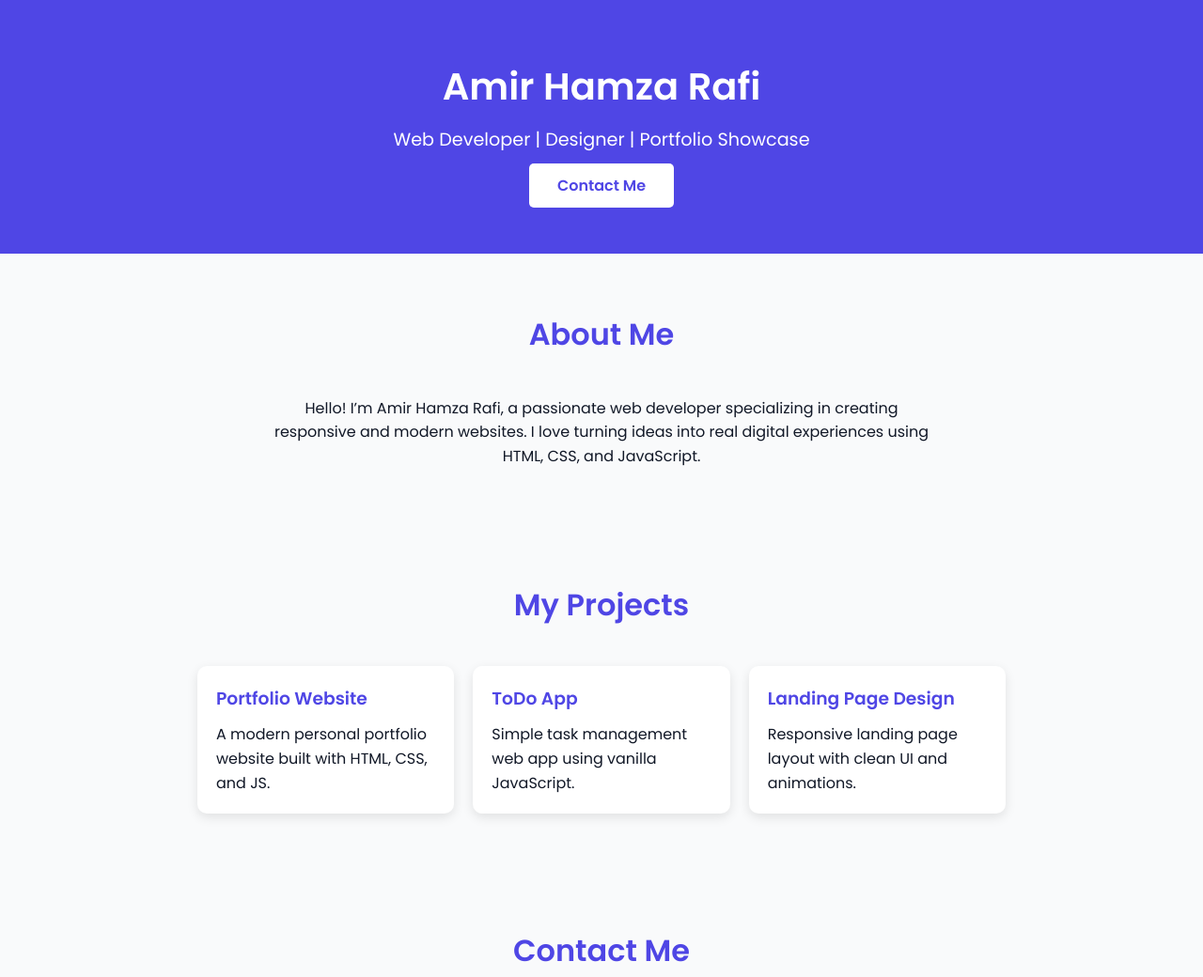
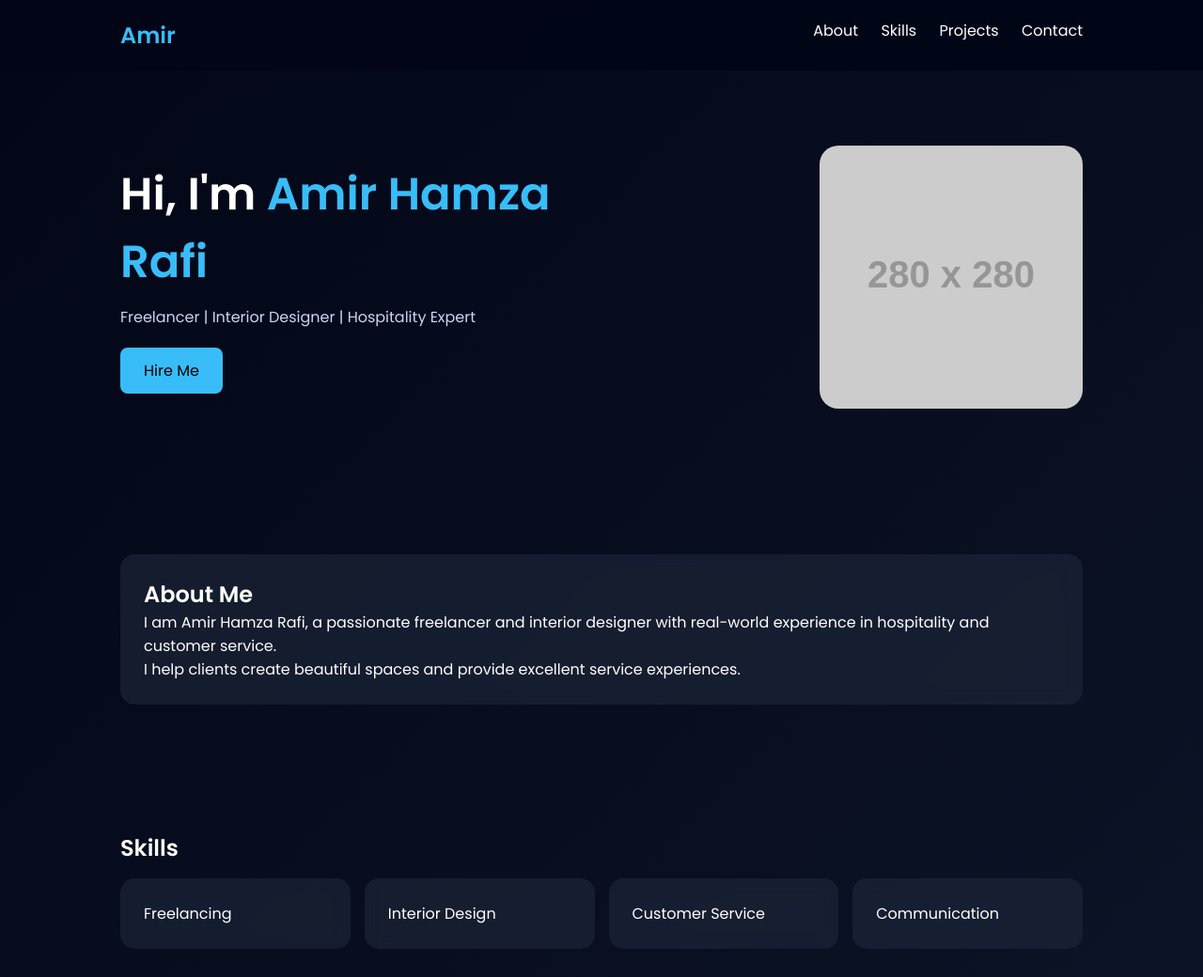
Before and after one commit to amirhamzarafi625/Amir-Hamza-Rafi, a plain HTML site: page index.html in a window 1280 px wide. Shown: the top 1040 px of the page at 94% size. Drawn offline with Linux system fonts and the light colour scheme; placeholder pictures from the web are drawn by us.

Commit message:
Update index.html

```diff
--- a/index.html
+++ b/index.html
@@ -3,206 +3,241 @@
 <head>
 <meta charset="UTF-8">
 <meta name="viewport" content="width=device-width, initial-scale=1.0">
+
 <title>Amir Hamza Rafi | Portfolio</title>
 
-  <!-- Google Fonts -->
-  <link href="https://fonts.googleapis.com/css2?family=Poppins:wght@400;600&display=swap" rel="stylesheet">
+<link href="https://fonts.googleapis.com/css2?family=Poppins:wght@300;400;600&display=swap" rel="stylesheet">
 
-  <!-- Styles -->
 <style>
-    :root {
-      --primary: #4f46e5;
-      --dark: #111827;
-      --light: #f9fafb;
+* {
+    margin: 0;
+    padding: 0;
+    box-sizing: border-box;
 }
 
-    * {
-      box-sizing: border-box;
-      margin: 0;
-      padding: 0;
-      font-family: 'Poppins', sans-serif;
+html {
+    scroll-behavior: smooth;
 }
 
 body {
-      background: var(--light);
-      color: var(--dark);
-      line-height: 1.6;
+    font-family: 'Poppins', sans-serif;
+    background: linear-gradient(135deg, #020617, #0f172a);
+    color: white;
 }
 
-    a {
-      color: var(--primary);
-      text-decoration: none;
+/* NAVBAR */
+nav {
+    display: flex;
+    justify-content: space-between;
+    padding: 20px 10%;
+    background: rgba(2,6,23,0.9);
+    backdrop-filter: blur(10px);
+    position: sticky;
+    top: 0;
 }
 
-    header {
-      background: var(--primary);
-      color: white;
-      padding: 60px 20px;
-      text-align: center;
+nav h2 {
+    color: #38bdf8;
 }
 
-    header h1 {
-      font-size: 2.5rem;
-      margin-bottom: 10px;
+nav a {
+    color: white;
+    margin-left: 20px;
+    text-decoration: none;
+    transition: 0.3s;
 }
 
-    header p {
-      font-size: 1.2rem;
-      margin-bottom: 20px;
+nav a:hover {
+    color: #38bdf8;
 }
 
+/* HERO */
+.hero {
+    display: flex;
+    align-items: center;
+    justify-content: space-between;
+    padding: 80px 10%;
+    flex-wrap: wrap;
+}
+
+.hero-text {
+    max-width: 500px;
+}
+
+.hero h1 {
+    font-size: 48px;
+}
+
+.hero span {
+    color: #38bdf8;
+}
+
+.hero p {
+    margin-top: 10px;
+    color: #cbd5f5;
+}
+
+.hero img {
+    width: 280px;
+    border-radius: 20px;
+}
+
+/* BUTTON */
 .btn {
-      background: white;
-      color: var(--primary);
-      padding: 12px 30px;
-      border-radius: 5px;
-      font-weight: 600;
+    display: inline-block;
+    padding: 12px 25px;
+    background: #38bdf8;
+    color: black;
+    border-radius: 8px;
+    margin-top: 20px;
+    text-decoration: none;
     transition: 0.3s;
 }
 
 .btn:hover {
-      background: #e0e7ff;
+    background: #0ea5e9;
     transform: scale(1.05);
 }
 
+/* SECTION */
 section {
-      padding: 60px 20px;
-      max-width: 900px;
-      margin: 0 auto;
+    padding: 60px 10%;
 }
 
-    section h2 {
-      text-align: center;
-      color: var(--primary);
-      font-size: 2rem;
-      margin-bottom: 40px;
+/* CARD */
+.card {
+    background: rgba(30,41,59,0.6);
+    padding: 25px;
+    margin: 15px 0;
+    border-radius: 15px;
+    backdrop-filter: blur(10px);
 }
 
-    .about p {
-      text-align: center;
-      max-width: 700px;
-      margin: 0 auto;
+/* SKILLS GRID */
+.skills {
+    display: grid;
+    grid-template-columns: repeat(auto-fit, minmax(200px, 1fr));
+    gap: 15px;
 }
 
+/* PROJECTS */
 .projects {
     display: grid;
     grid-template-columns: repeat(auto-fit, minmax(250px, 1fr));
     gap: 20px;
 }
 
-    .project {
-      background: white;
+.project-card {
+    background: #1e293b;
     padding: 20px;
     border-radius: 10px;
-      box-shadow: 0 4px 12px rgba(0,0,0,0.1);
     transition: 0.3s;
 }
 
-    .project:hover {
+.project-card:hover {
     transform: translateY(-5px);
-      box-shadow: 0 6px 16px rgba(0,0,0,0.15);
 }
 
-    .project h3 {
-      margin-bottom: 10px;
-      color: var(--primary);
-    }
-
-    .contact form {
-      display: flex;
-      flex-direction: column;
-      max-width: 500px;
-      margin: 0 auto;
-      gap: 15px;
-    }
-
-    .contact input, .contact textarea {
-      padding: 12px;
-      border-radius: 5px;
-      border: 1px solid #ccc;
-      font-size: 1rem;
-    }
-
-    .contact button {
-      background: var(--primary);
-      color: white;
-      padding: 12px;
-      border: none;
-      border-radius: 5px;
-      font-weight: 600;
-      cursor: pointer;
-      transition: 0.3s;
-    }
-
-    .contact button:hover {
-      background: #3730a3;
-      transform: scale(1.05);
-    }
-
+/* FOOTER */
 footer {
     text-align: center;
     padding: 20px;
-      background: #f3f4f6;
+    background: #020617;
+    margin-top: 30px;
 }
 
+/* MOBILE */
 @media (max-width: 768px) {
-      header h1 {
-        font-size: 2rem;
+    .hero {
+        flex-direction: column;
+        text-align: center;
     }
 
-      header p {
-        font-size: 1rem;
+    .hero img {
+        margin-top: 20px;
+    }
+
+    .hero h1 {
+        font-size: 32px;
     }
 }
 </style>
 </head>
+
 <body>
 
-  <!-- Hero Section -->
-  <header>
-    <h1>Amir Hamza Rafi</h1>
-    <p>Web Developer | Designer | Portfolio Showcase</p>
-    <a class="btn" href="#contact">Contact Me</a>
-  </header>
+<!-- NAVBAR -->
+<nav>
+    <h2>Amir</h2>
+    <div>
+        <a href="#about">About</a>
+        <a href="#skills">Skills</a>
+        <a href="#projects">Projects</a>
+        <a href="#contact">Contact</a>
+    </div>
+</nav>
 
-  <!-- About Section -->
-  <section id="about" class="about">
+<!-- HERO -->
+<div class="hero">
+    <div class="hero-text">
+        <h1>Hi, I'm <span>Amir Hamza Rafi</span></h1>
+        <p>Freelancer | Interior Designer | Hospitality Expert</p>
+        <a href="#contact" class="btn">Hire Me</a>
+    </div>
+    <img src="https://via.placeholder.com/280" alt="profile">
+</div>
+
+<!-- ABOUT -->
+<section id="about">
+    <div class="card">
         <h2>About Me</h2>
-    <p>Hello! I’m Amir Hamza Rafi, a passionate web developer specializing in creating responsive and modern websites. I love turning ideas into real digital experiences using HTML, CSS, and JavaScript.</p>
+        <p>I am Amir Hamza Rafi, a passionate freelancer and interior designer with real-world experience in hospitality and customer service.</p>
+        <p>I help clients create beautiful spaces and provide excellent service experiences.</p>
+    </div>
 </section>
 
-  <!-- Projects Section -->
-  <section id="projects" class="projects-section">
-    <h2>My Projects</h2>
+<!-- SKILLS -->
+<section id="skills">
+    <h2>Skills</h2>
+    <div class="skills">
+        <div class="card">Freelancing</div>
+        <div class="card">Interior Design</div>
+        <div class="card">Customer Service</div>
+        <div class="card">Communication</div>
+    </div>
+</section>
+
+<!-- PROJECTS -->
+<section id="projects">
+    <h2>Projects</h2>
     <div class="projects">
-      <div class="project">
-        <h3>Portfolio Website</h3>
-        <p>A modern personal portfolio website built with HTML, CSS, and JS.</p>
+        <div class="project-card">
+            <h3>Interior Design Project</h3>
+            <p>Modern home design with luxury finishing.</p>
         </div>
-      <div class="project">
-        <h3>ToDo App</h3>
-        <p>Simple task management web app using vanilla JavaScript.</p>
-      </div>
-      <div class="project">
-        <h3>Landing Page Design</h3>
-        <p>Responsive landing page layout with clean UI and animations.</p>
+        <div class="project-card">
+            <h3>Client Service Work</h3>
+            <p>Handled international customers professionally.</p>
         </div>
     </div>
 </section>
 
-  <!-- Contact Section -->
-  <section id="contact" class="contact">
-    <h2>Contact Me</h2>
-    <form action="mailto:your-email@example.com" method="post" enctype="text/plain">
-      <input type="text" name="name" placeholder="Your Name" required>
-      <input type="email" name="email" placeholder="Your Email" required>
-      <textarea name="message" rows="5" placeholder="Your Message" required></textarea>
-      <button type="submit">Send Message</button>
-    </form>
+<!-- CONTACT -->
+<section id="contact">
+    <div class="card">
+        <h2>Contact</h2>
+        <p>Email: amirhamzarafi625@gmail.com</p>
+        <p>
+            <a href="#">Facebook</a> |
+            <a href="#">Instagram</a> |
+            <a href="#">LinkedIn</a>
+        </p>
+    </div>
 </section>
 
+<!-- FOOTER -->
 <footer>
-    &copy; 2026 Amir Hamza Rafi | All rights reserved
+    <p>© 2026 Amir Hamza Rafi</p>
 </footer>
 
 </body>
```
Lines whose indentation alone changed are shown as unchanged.
